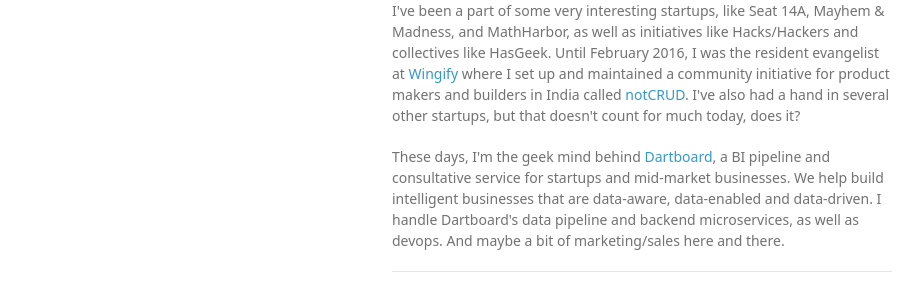
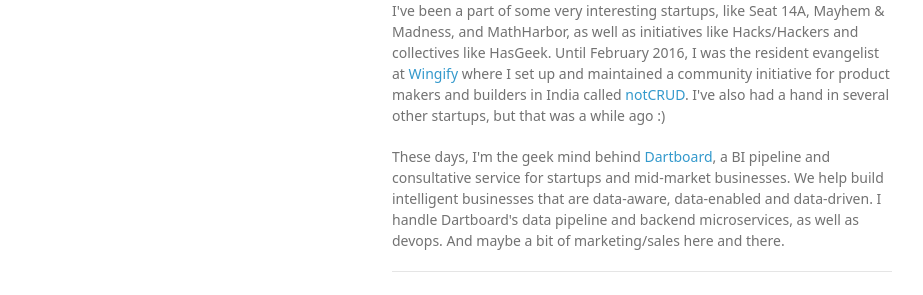
Before and after one commit to rudimk/rudimk.github.com, a Jekyll site: the page index.html, which Jekyll copies as it is, in a window 1280 px wide. Shown: the part 200-495 px from the top of the page, without its empty margins (178-1101 px from the left). Built offline with Jekyll 4.4.1, drawn with Linux system fonts in a browser that asks for light colours; some web fonts are replaced.

Commit message:
Replace master branch with page content via GitHub

```diff
--- a/index.html
+++ b/index.html
@@ -30,7 +30,7 @@
 
 <hr>
 
-<p>I've been a part of some very interesting startups, like Seat 14A, Mayhem &amp; Madness, and MathHarbor, as well as initiatives like Hacks/Hackers and collectives like HasGeek. Until February 2016, I was the resident evangelist at <a href="https://wingify.com">Wingify</a> where I set up and maintained a community initiative for product makers and builders in India called <a href="http://notcrud.com">notCRUD</a>. I've also had a hand in several other startups, but that doesn't count for much today, does it?</p>
+<p>I've been a part of some very interesting startups, like Seat 14A, Mayhem &amp; Madness, and MathHarbor, as well as initiatives like Hacks/Hackers and collectives like HasGeek. Until February 2016, I was the resident evangelist at <a href="https://wingify.com">Wingify</a> where I set up and maintained a community initiative for product makers and builders in India called <a href="http://notcrud.com">notCRUD</a>. I've also had a hand in several other startups, but that was a while ago :)</p>
 
 <p>These days, I'm the geek mind behind <a href="http://dartboardiq.com">Dartboard</a>, a BI pipeline and consultative service for startups and mid-market businesses. We help build intelligent businesses that are data-aware, data-enabled and data-driven. I handle Dartboard's data pipeline and backend microservices, as well as devops. And maybe a bit of marketing/sales here and there.</p>
 
```
Also changed, not shown: params.json (+1 -1 lines).
